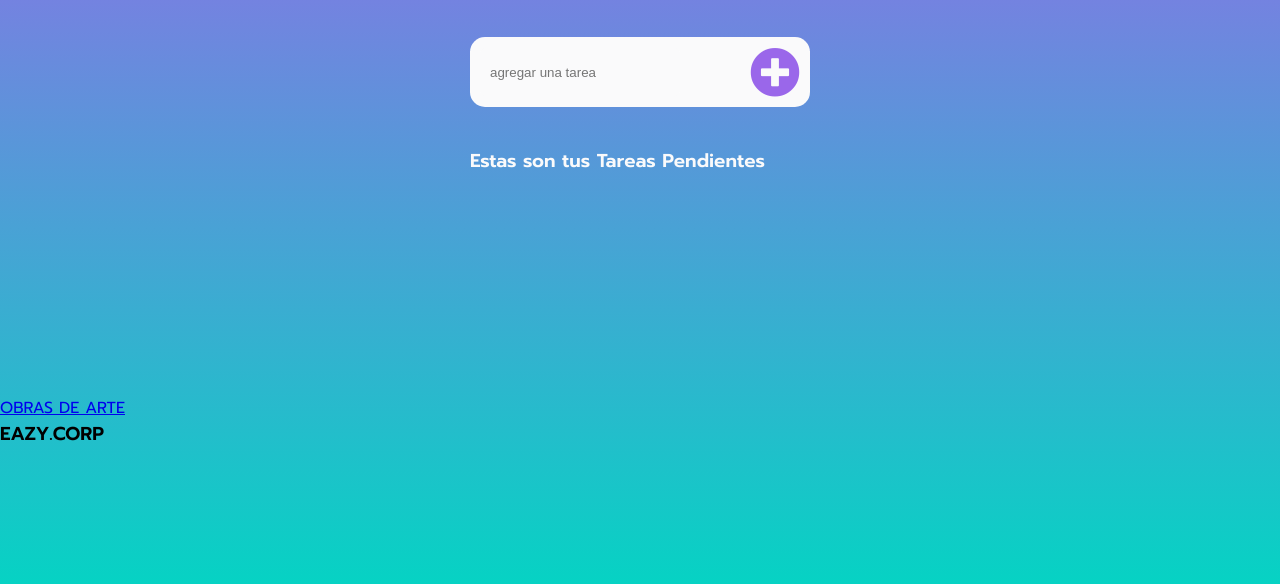
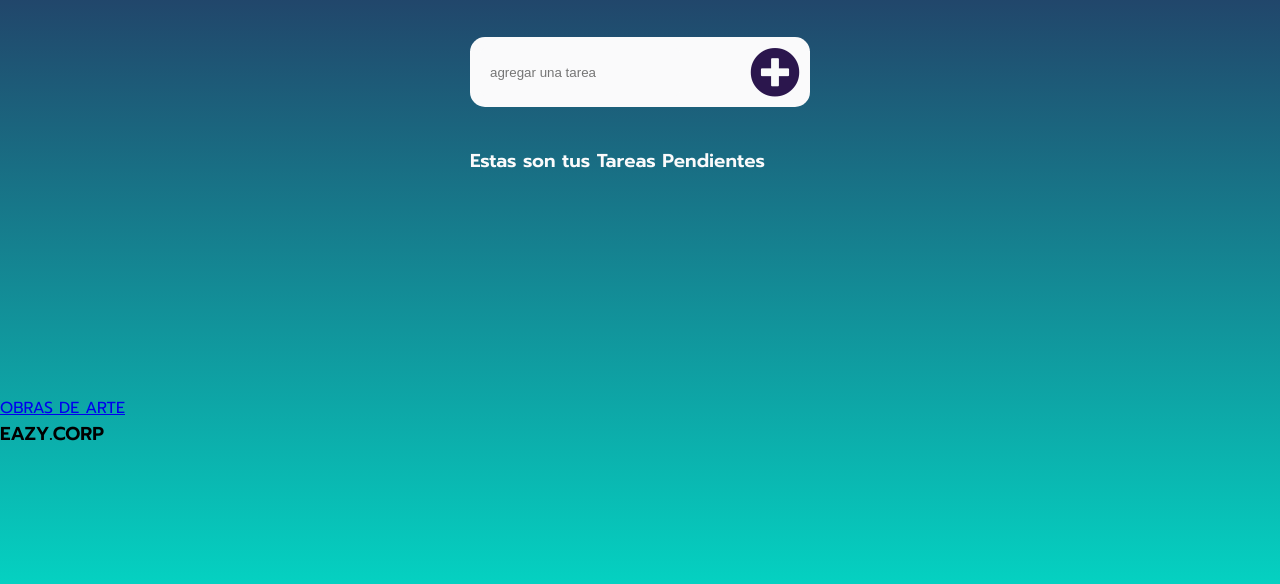
Before and after one commit to Adriiez/PRUEBA2, a plain HTML site: page prueba.html in a window 1280 px wide. Shown: the part 204-788 px from the top of the page. Drawn offline with Linux system fonts and the light colour scheme.

Commit message:
Update style2.css

```diff
--- a/style2.css
+++ b/style2.css
@@ -6,7 +6,7 @@
 }
 :root {
     --white:#fafafb;
-    --purple:#9a67ea;
+    --purple:#2b164d;
     --blue-light:#04d4c3;
 }
 body {
```
